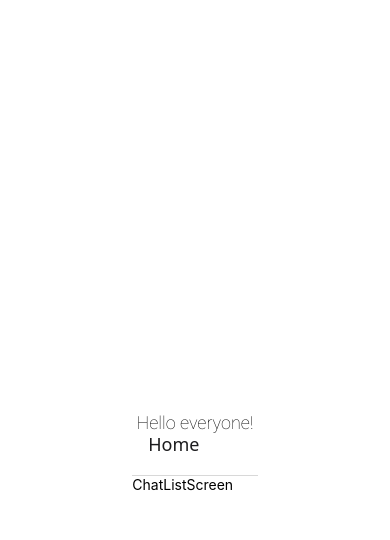
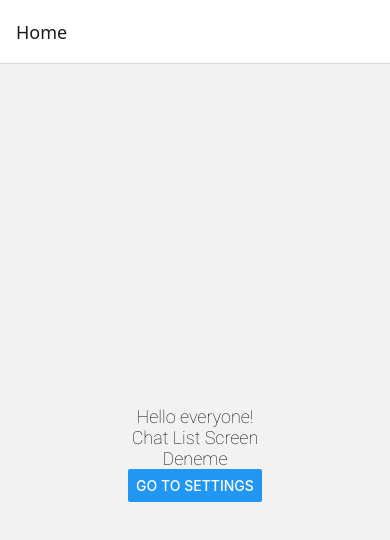
Before and after one commit to actjacob/RealTimeChat, a React Native app: screen /Home in a window 390 px wide. Shown: the top 540 px of the page. Built offline with nearby package versions, Linux system fonts and the light colour scheme.

Commit message:
Stack navigators adding project

```diff
--- a/App.js
+++ b/App.js
@@ -1,16 +1,15 @@
 import 'react-native-gesture-handler';
 import { StatusBar } from 'expo-status-bar';
 import { StyleSheet, Text } from 'react-native';
+import { useCallback, useEffect, useState } from 'react';
 import { SafeAreaProvider, SafeAreaView } from 'react-native-safe-area-context';
-import * as SplashScreen from 'expo-splash-screen';
-import { useCallback, useEffect, useState } from 'react';
-
 import { createNativeStackNavigator } from '@react-navigation/native-stack';
 import { NavigationContainer } from '@react-navigation/native';
-import ChatListScreen from './screens/ChatListScreen';
-
+import * as SplashScreen from 'expo-splash-screen';
 import * as Font from 'expo-font';
 
+import ChatListScreen from './screens/ChatListScreen';
+import ChatSettingsScreen from './screens/ChatSettingsScreen';
 
 SplashScreen.preventAutoHideAsync();
 
@@ -58,22 +57,24 @@ export default function App() {
   }
 
   return (
-    <SafeAreaProvider
-      style={styles.container}
-      onLayout={onLayout}
-    >
+    <SafeAreaProvider onLayout={onLayout}>
       <StatusBar style="auto" />
+      {/* <SafeAreaView> */}
       <NavigationContainer>
-        <SafeAreaView>
-          <Stack.Navigator>
-            <Stack.Screen
-              name="Home"
-              component={ChatListScreen}
-            />
-          </Stack.Navigator>
-          <Text style={styles.text}> Hello everyone! </Text>
-        </SafeAreaView>
+        <Stack.Navigator>
+          <Stack.Screen name="Home" component={ChatListScreen} />
+          <Stack.Screen
+            name="ChatSettings"
+            component={ChatSettingsScreen}
+            options={{
+              headerTitle: 'Settings',
+              //headerBackTitle: 'Back', androidde çalışmadı ancak iOS emilatorde çalıştı
+              headerShadowVisible: false,
+            }}
+          />
+        </Stack.Navigator>
       </NavigationContainer>
+      {/* </SafeAreaView> */}
     </SafeAreaProvider>
   );
 }
@@ -82,14 +83,5 @@ const styles = StyleSheet.create({
   container: {
     flex: 1,
     backgroundColor: '#fff',
-    alignItems: 'center',
-    justifyContent: 'center',
-  },
-  text: {
-    // color: '#3498db',
-    color: 'black',
-    fontSize: 18,
-    fontFamily: 'thin',
-    // textAlign: 'center',
   },
 });
--- a/app.json
+++ b/app.json
@@ -4,11 +4,11 @@
     "slug": "RealTimeChat",
     "version": "1.0.0",
     "orientation": "portrait",
-    "icon": "./assets/SplashScreen.png",
+    "icon": "./assets/icon.png",
     "userInterfaceStyle": "light",
     "newArchEnabled": true,
     "splash": {
-      "image": "./assets/SplashScreen.png",
+      "image": "./assets/adaptive-icon.png",
       "resizeMode": "cover",
       "backgroundColor": "#00df58"
     },
--- a/screens/ChatListScreen.js
+++ b/screens/ChatListScreen.js
@@ -1,14 +1,46 @@
-import { StyleSheet, Text, View } from 'react-native';
+import { Button, StyleSheet, Text, View } from 'react-native';
 import React from 'react';
+import ChatSettingsScreen from './ChatSettingsScreen';
+import { useNavigation } from '@react-navigation/native';
 
-const ChatListScreen = ({ navigation }) => {
+const ChatListScreen = (props) => {
+  // const navigation = useNavigation();
   return (
-    <View>
-      <Text>ChatListScreen</Text>
+    <View style={styles.container}>
+      <Text style={styles.text}>Hello everyone!</Text>
+      <Text style={styles.text}>Chat List Screen</Text>
+      <Text style={styles.text}>Deneme</Text>
+
+      <Button
+        title="Go to Settings"
+        onPress={() => {
+          props.navigation.navigate('ChatSettings');
+        }}
+      />
+      {/* <Button
+        title="Go to sET"
+        onPress={() => {
+          navigation.navigate('ChatSettings');
+        }}
+      /> */}
     </View>
   );
 };
 
 export default ChatListScreen;
 
-const styles = StyleSheet.create({});
+const styles = StyleSheet.create({
+  container: {
+    flex: 1,
+    justifyContent: 'center',
+    alignItems: 'center',
+    // backgroundColor: '#fff',
+  },
+  text: {
+    // color: '#3498db',
+    color: 'black',
+    fontSize: 18,
+    fontFamily: 'thin',
+    textAlign: 'center',
+  },
+});
--- /dev/null
+++ b/screens/ChatSettingsScreen.js
@@ -0,0 +1,28 @@
+import { StyleSheet, Text, View } from 'react-native';
+import React from 'react';
+
+const ChatSettingsScreen = () => {
+  return (
+    <View style={styles.container}>
+      <Text style={styles.text}>Chat Settings Screen</Text>
+    </View>
+  );
+};
+
+export default ChatSettingsScreen;
+
+const styles = StyleSheet.create({
+  container: {
+    flex: 1,
+    justifyContent: 'center',
+    alignItems: 'center',
+    // backgroundColor: '#fff',
+  },
+  text: {
+    // color: '#3498db',
+    color: 'black',
+    fontSize: 18,
+    fontFamily: 'thin',
+    textAlign: 'center',
+  },
+});
```
Also changed, not shown: .prettierrc.json, 1 other file (tests, documents, lock files or other folders).
